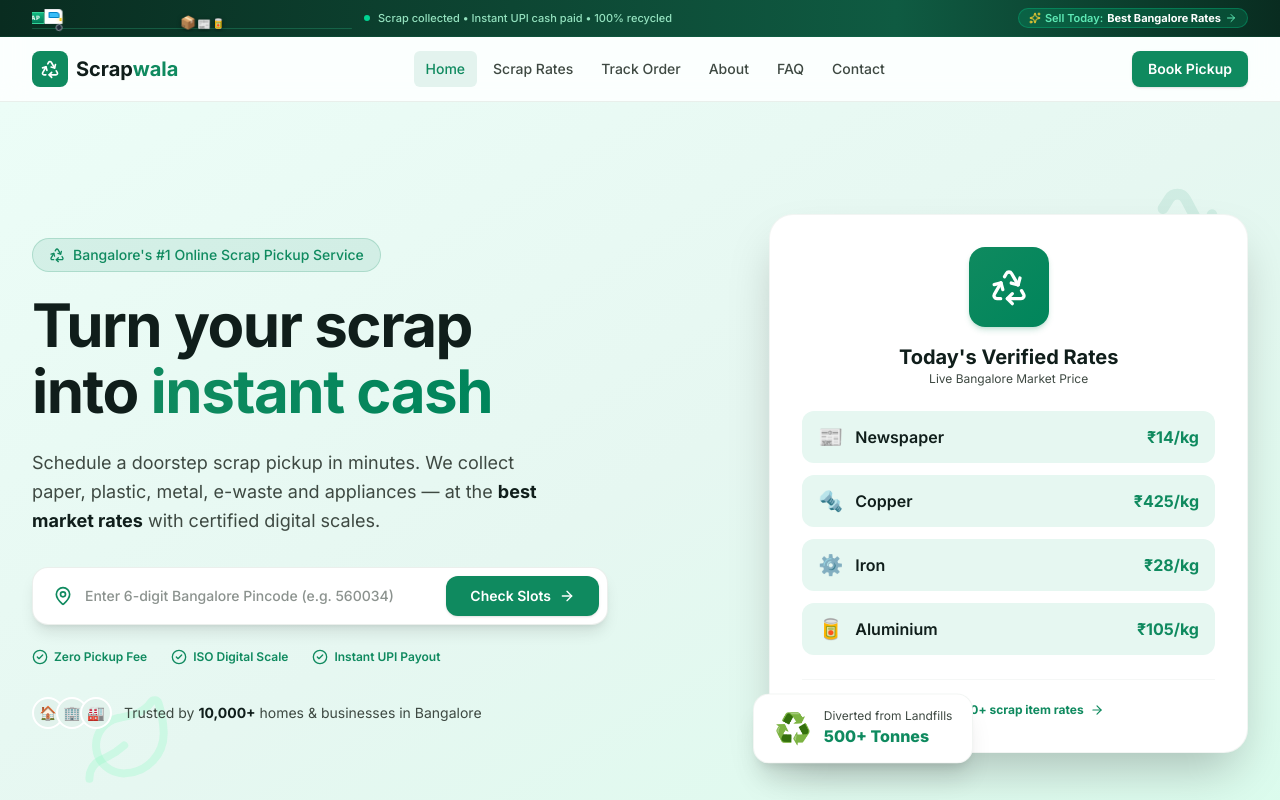
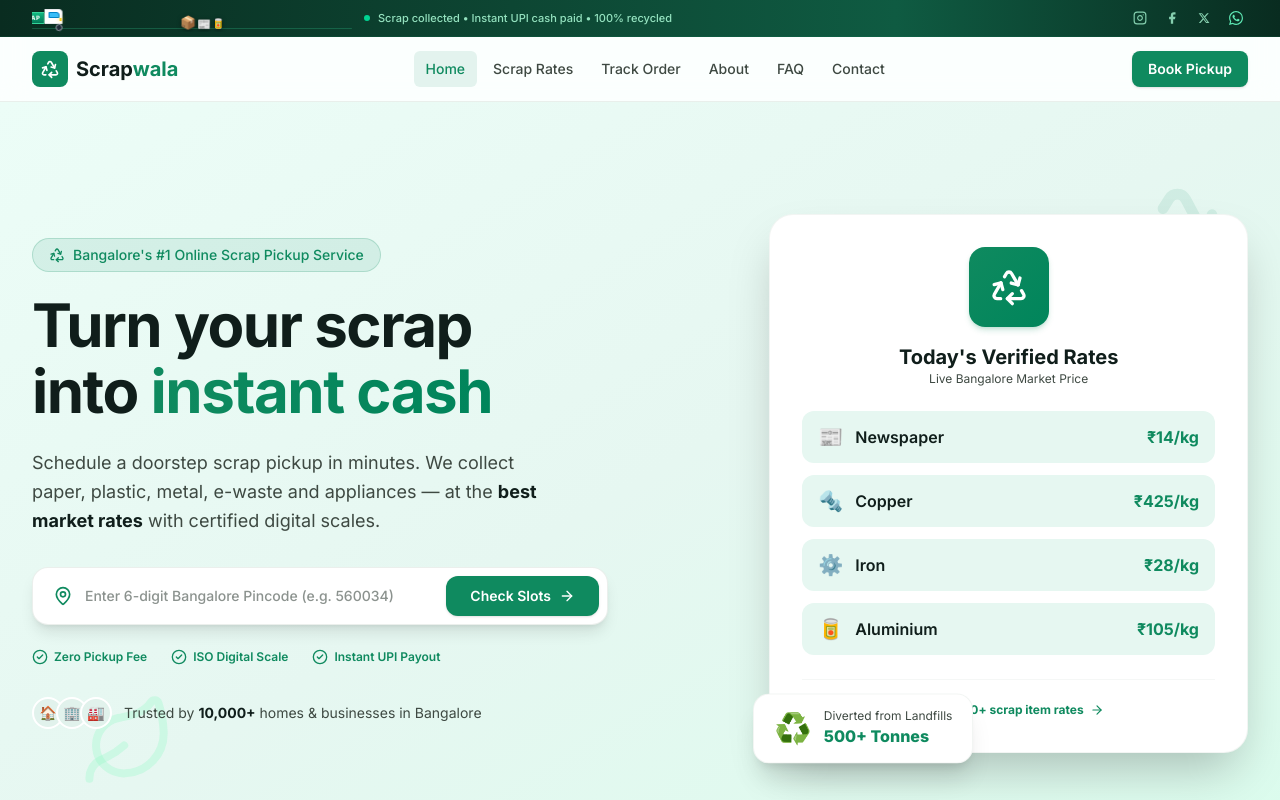
Before and after one commit to Urvin145/SWV2, a Next.js app: page / in a window 1280 px wide. Shown: the top 800 px of the page. Built offline with nearby package versions, Linux system fonts and the light colour scheme; no server answers; the database is empty.

Commit message:
feat(header): replace top right banner link with social media icons

```diff
--- a/components/layout/NavbarMiniAnimation.tsx
+++ b/components/layout/NavbarMiniAnimation.tsx
@@ -1,21 +1,54 @@
 /**
  * Navbar Mini Animation Component
  * Sits at the very top of the header.
- * Storyboard:
- * 1. Cute electric mini-tempo truck drives in and parks beside curbside scrap pile.
- * 2. Scrap items jump in a parabolic arc into the truck bed.
- * 3. Golden coins and cash drop/pop with sparkles as instant customer payout.
- * 4. Loaded truck speeds away to the right with eco-leaves, leaving the spot clean.
+ * Features:
+ * - Left: Animated mini-tempo truck collecting scrap & dropping coins
+ * - Right: Clickable social media icons (Instagram, Facebook, X/Twitter, WhatsApp)
  */
 
 'use client';
 
-import Link from 'next/link';
-import { Sparkles, ArrowRight } from 'lucide-react';
-import { ROUTES } from '@/constants/routes';
+import { APP_CONFIG } from '@/constants/config';
 import './navbar-mini-truck.css';
 
+// Crisp SVG social icons
+function InstagramIcon({ className }: { className?: string }) {
+  return (
+    <svg className={className} viewBox="0 0 24 24" fill="none" stroke="currentColor" strokeWidth="2" strokeLinecap="round" strokeLinejoin="round">
+      <rect width="20" height="20" x="2" y="2" rx="5" ry="5" />
+      <path d="M16 11.37A4 4 0 1 1 12.63 8 4 4 0 0 1 16 11.37z" />
+      <line x1="17.5" x2="17.51" y1="6.5" y2="6.5" />
+    </svg>
+  );
+}
+
+function FacebookIcon({ className }: { className?: string }) {
+  return (
+    <svg className={className} viewBox="0 0 24 24" fill="currentColor">
+      <path d="M18 2h-3a5 5 0 0 0-5 5v3H7v4h3v8h4v-8h3l1-4h-4V7a1 1 0 0 1 1-1h3z" />
+    </svg>
+  );
+}
+
+function TwitterXIcon({ className }: { className?: string }) {
+  return (
+    <svg className={className} viewBox="0 0 24 24" fill="currentColor">
+      <path d="M18.244 2.25h3.308l-7.227 8.26 8.502 11.24H16.17l-5.214-6.817L4.99 21.75H1.68l7.73-8.835L1.254 2.25H8.08l4.713 6.231zm-1.161 17.52h1.833L7.084 4.126H5.117z" />
+    </svg>
+  );
+}
+
+function WhatsAppIcon({ className }: { className?: string }) {
+  return (
+    <svg className={className} viewBox="0 0 24 24" fill="currentColor">
+      <path d="M17.472 14.382c-.297-.149-1.758-.867-2.03-.967-.273-.099-.471-.148-.67.15-.197.297-.767.966-.94 1.164-.173.199-.347.223-.644.075-.297-.15-1.255-.463-2.39-1.475-.883-.788-1.48-1.761-1.653-2.059-.173-.297-.018-.458.13-.606.134-.133.298-.347.446-.52.149-.174.198-.298.298-.497.099-.198.05-.371-.025-.52-.075-.149-.669-1.612-.916-2.207-.242-.579-.487-.5-.669-.51-.173-.008-.371-.01-.57-.01-.198 0-.52.074-.792.372-.272.297-1.04 1.016-1.04 2.479 0 1.462 1.065 2.875 1.213 3.074.149.198 2.096 3.2 5.077 4.487.709.306 1.262.489 1.694.625.712.227 1.36.195 1.871.118.571-.085 1.758-.719 2.006-1.413.248-.694.248-1.289.173-1.413-.074-.124-.272-.198-.57-.347m-5.421 7.403h-.004a9.87 9.87 0 01-5.031-1.378l-.361-.214-3.741.982.998-3.648-.235-.374a9.86 9.86 0 01-1.51-5.26c.001-5.45 4.436-9.884 9.888-9.884 2.64 0 5.122 1.03 6.988 2.898a9.825 9.825 0 012.893 6.994c-.003 5.45-4.437 9.884-9.885 9.884m8.413-18.297A11.815 11.815 0 0012.05 0C5.495 0 .16 5.335.157 11.892c0 2.096.547 4.142 1.588 5.945L.057 24l6.305-1.654a11.882 11.882 0 005.683 1.448h.005c6.554 0 11.89-5.335 11.893-11.893a11.821 11.821 0 00-3.48-8.413Z" />
+    </svg>
+  );
+}
+
 export function NavbarMiniAnimation() {
+  const whatsappUrl = `https://wa.me/${APP_CONFIG.contact.whatsapp}?text=Hi%20Scrapwala%2C%20I%20have%20a%20query%20about%20scrap%20pickup.`;
+
   return (
     <div className="navbar-top-track relative overflow-hidden border-b border-primary/15 bg-gradient-to-r from-emerald-950 via-emerald-900 to-teal-950 text-white select-none">
       <div className="mx-auto flex h-9 max-w-7xl items-center justify-between px-3 sm:px-6 lg:px-8 text-xs">
@@ -73,17 +106,44 @@
           </div>
         </div>
 
-        {/* Right Action Pill */}
-        <div className="flex items-center gap-2 flex-shrink-0">
-          <Link
-            href={ROUTES.BOOK}
-            className="inline-flex items-center gap-1 rounded-full bg-emerald-500/20 hover:bg-emerald-500/30 px-2.5 py-0.5 text-[11px] font-semibold text-emerald-300 border border-emerald-400/30 transition-all hover:scale-105"
+        {/* Right Social Media Icons */}
+        <div className="flex items-center gap-1.5 sm:gap-2 flex-shrink-0">
+          <a
+            href={APP_CONFIG.social.instagram}
+            target="_blank"
+            rel="noopener noreferrer"
+            aria-label="Instagram"
+            className="flex h-6 w-6 items-center justify-center rounded-full text-emerald-200/80 transition-all hover:bg-white/10 hover:text-white"
           >
-            <Sparkles className="h-3 w-3 text-amber-300" />
-            <span className="hidden sm:inline">Sell Today:</span>
-            <span className="text-white font-bold">Best Bangalore Rates</span>
-            <ArrowRight className="h-3 w-3 text-emerald-300" />
-          </Link>
+            <InstagramIcon className="h-3.5 w-3.5" />
+          </a>
+          <a
+            href={APP_CONFIG.social.facebook}
+            target="_blank"
+            rel="noopener noreferrer"
+            aria-label="Facebook"
+            className="flex h-6 w-6 items-center justify-center rounded-full text-emerald-200/80 transition-all hover:bg-white/10 hover:text-white"
+          >
+            <FacebookIcon className="h-3.5 w-3.5" />
+          </a>
+          <a
+            href={APP_CONFIG.social.twitter}
+            target="_blank"
+            rel="noopener noreferrer"
+            aria-label="Twitter / X"
+            className="flex h-6 w-6 items-center justify-center rounded-full text-emerald-200/80 transition-all hover:bg-white/10 hover:text-white"
+          >
+            <TwitterXIcon className="h-3 w-3" />
+          </a>
+          <a
+            href={whatsappUrl}
+            target="_blank"
+            rel="noopener noreferrer"
+            aria-label="WhatsApp Support"
+            className="flex h-6 w-6 items-center justify-center rounded-full text-emerald-300 transition-all hover:bg-white/10 hover:text-emerald-200"
+          >
+            <WhatsAppIcon className="h-3.5 w-3.5" />
+          </a>
         </div>
       </div>
     </div>
```
